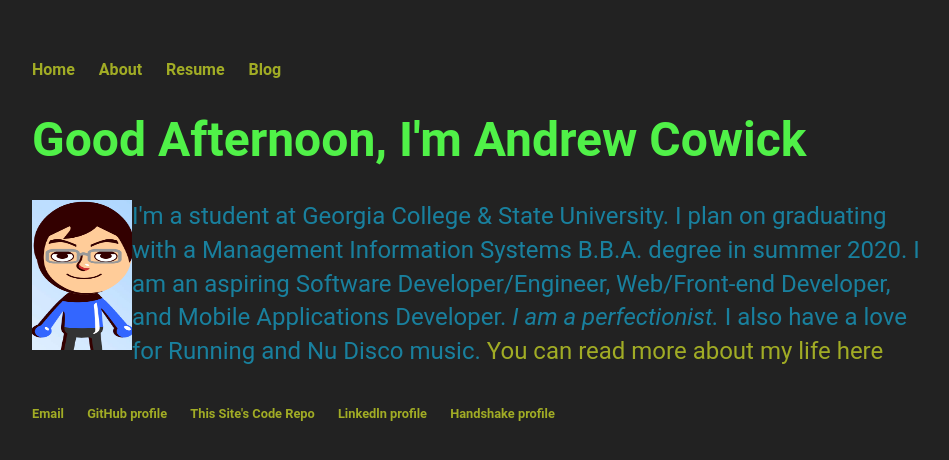
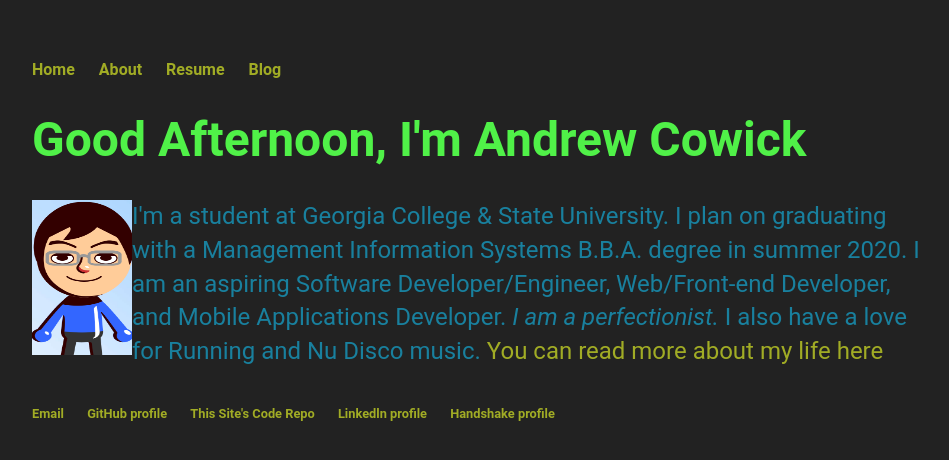
Before and after one commit to acow19/acow19.github.io, a Jekyll site: the page built from index.html, in a window 1280 px wide. Shown: the top 460 px of the page, without its empty margins (160-1109 px from the left). Built offline with Jekyll 4.4.1, drawn with Linux system fonts in a browser that asks for light colours.

Commit message:
Adjusting the image to try to make it the same height as the paragraph

```diff
--- a/index.html
+++ b/index.html
@@ -20,7 +20,7 @@
             document.write('<h1>' + greeting + " " + "I'm Andrew Cowick" + '</h1>');
         </script>
         <p>
-            <img src="Me As A Mii.PNG" alt="Me As A Mii" width="100" height="150" align="left" />
+            <img src="Me As A Mii.PNG" alt="Me As A Mii" width="100" height="155" align="left" />
             I'm a student at Georgia College & State University.
             I plan on graduating with a Management Information Systems B.B.A. degree in summer 2020.
             I am an aspiring Software Developer/Engineer, Web/Front-end Developer, and Mobile Applications Developer.
```
